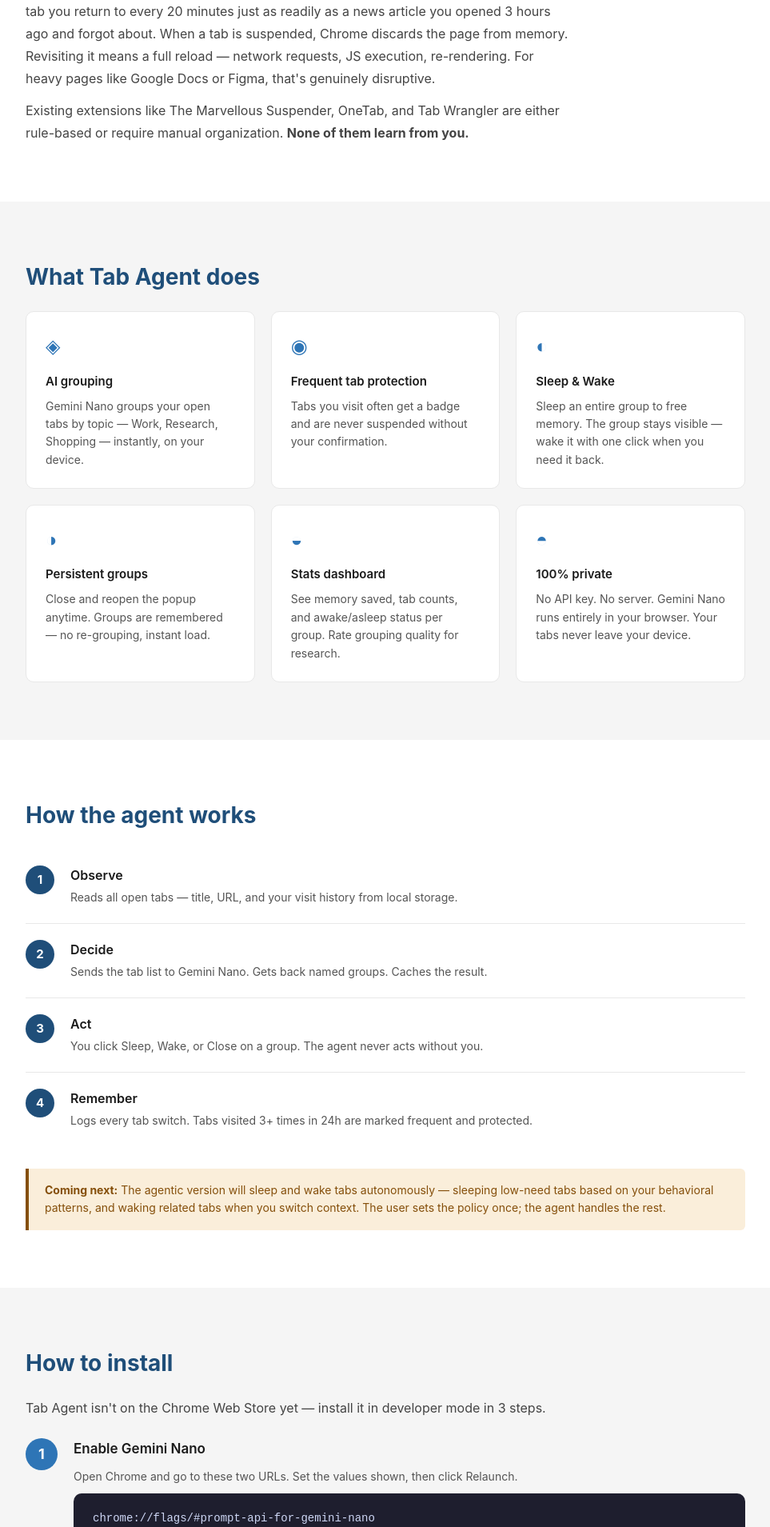
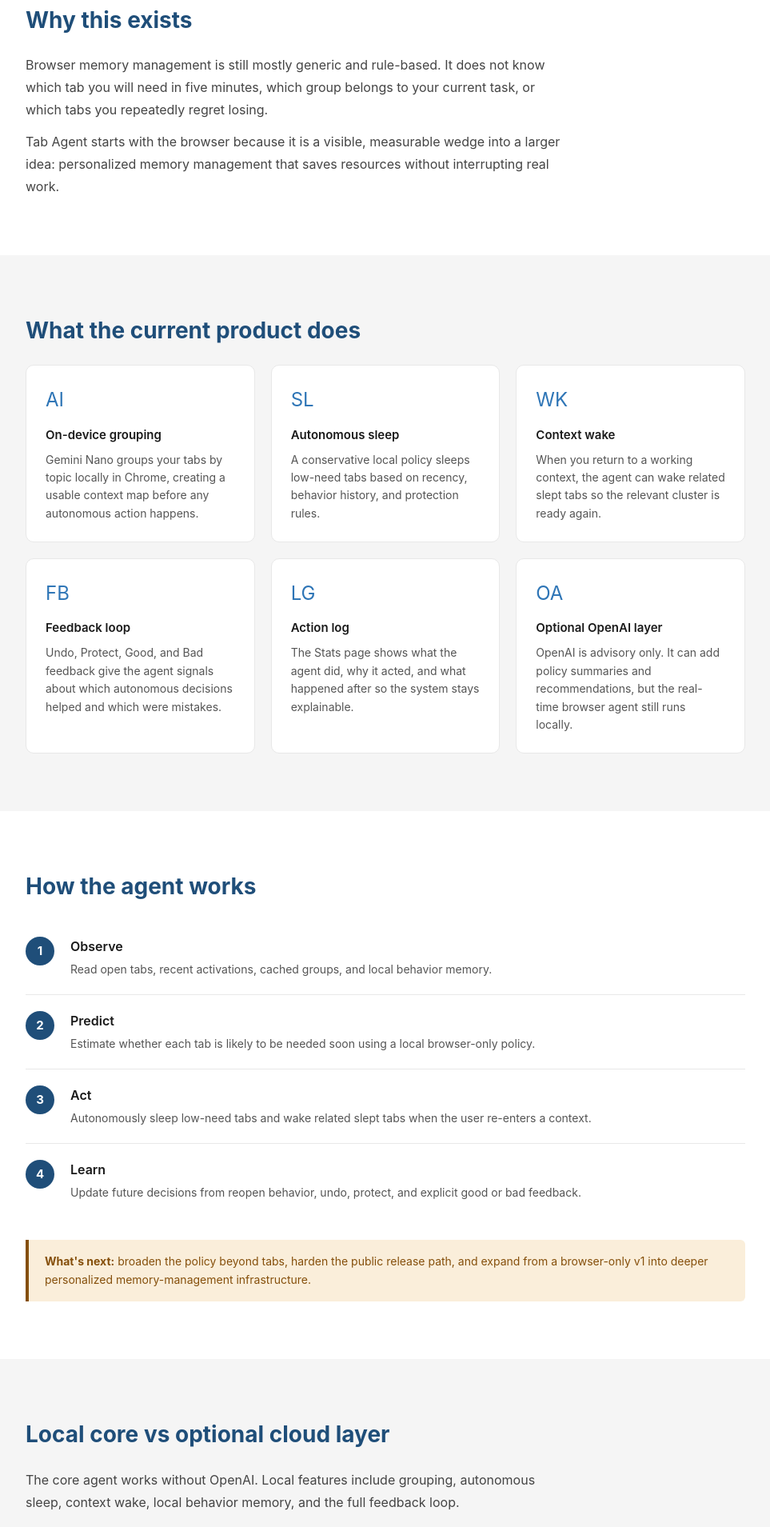
Before and after one commit to MaykaS/tab-agent-web, a Next.js app: page / in a window 1280 px wide. Shown: the part 780-2689 px from the top of the page at 80% size, without its empty margins (158-1121 px from the left). Built offline with nearby package versions, Linux system fonts and the light colour scheme.

Commit message:
docs: refresh site copy for agentic v1 positioning

```diff
--- a/app/page.js
+++ b/app/page.js
@@ -1,100 +1,138 @@
 import styles from './page.module.css'
 
 export default function Home() {
+  const features = [
+    {
+      icon: 'AI',
+      title: 'On-device grouping',
+      desc: 'Gemini Nano groups your tabs by topic locally in Chrome, creating a usable context map before any autonomous action happens.',
+    },
+    {
+      icon: 'SL',
+      title: 'Autonomous sleep',
+      desc: 'A conservative local policy sleeps low-need tabs based on recency, behavior history, and protection rules.',
+    },
+    {
+      icon: 'WK',
+      title: 'Context wake',
+      desc: 'When you return to a working context, the agent can wake related slept tabs so the relevant cluster is ready again.',
+    },
+    {
+      icon: 'FB',
+      title: 'Feedback loop',
+      desc: 'Undo, Protect, Good, and Bad feedback give the agent signals about which autonomous decisions helped and which were mistakes.',
+    },
+    {
+      icon: 'LG',
+      title: 'Action log',
+      desc: 'The Stats page shows what the agent did, why it acted, and what happened after so the system stays explainable.',
+    },
+    {
+      icon: 'OA',
+      title: 'Optional OpenAI layer',
+      desc: 'OpenAI is advisory only. It can add policy summaries and recommendations, but the real-time browser agent still runs locally.',
+    },
+  ]
+
+  const loop = [
+    {
+      step: 'Observe',
+      desc: 'Read open tabs, recent activations, cached groups, and local behavior memory.',
+    },
+    {
+      step: 'Predict',
+      desc: 'Estimate whether each tab is likely to be needed soon using a local browser-only policy.',
+    },
+    {
+      step: 'Act',
+      desc: 'Autonomously sleep low-need tabs and wake related slept tabs when the user re-enters a context.',
+    },
+    {
+      step: 'Learn',
+      desc: 'Update future decisions from reopen behavior, undo, protect, and explicit good or bad feedback.',
+    },
+  ]
+
   return (
     <main>
-
-      {/* ── Nav ── */}
       <nav className={styles.nav}>
         <span className={styles.navLogo}>Tab Agent</span>
         <div className={styles.navLinks}>
           <a href="/demo">Demo</a>
           <a href="/evals">Evals</a>
-          <a href="https://github.com/MaykaS/tab_agent" target="_blank" rel="noopener">GitHub</a>
+          <a href="https://github.com/MaykaS/tab_agent" target="_blank" rel="noopener">
+            GitHub
+          </a>
         </div>
       </nav>
 
-      {/* ── Hero ── */}
       <section className={styles.hero}>
         <div className={styles.heroInner}>
-          <div className={styles.badge}>Chrome Extension · Gemini Nano · On-device AI</div>
+          <div className={styles.badge}>Chrome extension | Gemini Nano | Browser-only v1</div>
           <h1 className={styles.heroTitle}>
-            Your tabs,<br />intelligently managed
+            A local-first browser
+            <br />
+            memory-management agent
           </h1>
           <p className={styles.heroSub}>
-            Tab Agent groups your open tabs by topic, learns which ones you actually return to,
-            and lets you sleep, wake, or close entire groups with one click.
-            No API key. No data leaves your device.
+            Tab Agent groups tabs, autonomously manages low-need tabs, wakes related contexts,
+            learns from feedback, and optionally adds OpenAI-powered summaries and
+            recommendations. The core agent runs locally in Chrome.
           </p>
           <div className={styles.heroCtas}>
             <a
               href="https://github.com/MaykaS/tab_agent"
               className={styles.btnPrimary}
-              target="_blank" rel="noopener"
+              target="_blank"
+              rel="noopener"
             >
               Install from GitHub
             </a>
             <a href="/demo" className={styles.btnSecondary}>
-              See how it works
+              Guided walkthrough
             </a>
           </div>
         </div>
       </section>
 
-      {/* ── Problem ── */}
       <section className={styles.section}>
         <div className={styles.inner}>
-          <h2 className={styles.sectionTitle}>The problem with tabs</h2>
+          <h2 className={styles.sectionTitle}>Why this exists</h2>
           <p className={styles.sectionText}>
-            Chrome's built-in tab suspension uses a fixed inactivity timer — it will suspend a Figma tab
-            you return to every 20 minutes just as readily as a news article you opened 3 hours ago and forgot about.
-            When a tab is suspended, Chrome discards the page from memory. Revisiting it means a full reload —
-            network requests, JS execution, re-rendering. For heavy pages like Google Docs or Figma, that's
-            genuinely disruptive.
+            Browser memory management is still mostly generic and rule-based. It does not know
+            which tab you will need in five minutes, which group belongs to your current task,
+            or which tabs you repeatedly regret losing.
           </p>
-          <p className={styles.sectionText} style={{marginTop: '12px'}}>
-            Existing extensions like The Marvellous Suspender, OneTab, and Tab Wrangler are either rule-based
-            or require manual organization. <strong>None of them learn from you.</strong>
+          <p className={styles.sectionText} style={{ marginTop: '12px' }}>
+            Tab Agent starts with the browser because it is a visible, measurable wedge into a
+            larger idea: personalized memory management that saves resources without interrupting
+            real work.
           </p>
         </div>
       </section>
 
-      {/* ── Features ── */}
       <section className={styles.sectionAlt}>
         <div className={styles.inner}>
-          <h2 className={styles.sectionTitle}>What Tab Agent does</h2>
+          <h2 className={styles.sectionTitle}>What the current product does</h2>
           <div className={styles.featureGrid}>
-            {[
-              { icon: "◈", title: "AI grouping", desc: "Gemini Nano groups your open tabs by topic — Work, Research, Shopping — instantly, on your device." },
-              { icon: "◉", title: "Frequent tab protection", desc: "Tabs you visit often get a badge and are never suspended without your confirmation." },
-              { icon: "◐", title: "Sleep & Wake", desc: "Sleep an entire group to free memory. The group stays visible — wake it with one click when you need it back." },
-              { icon: "◑", title: "Persistent groups", desc: "Close and reopen the popup anytime. Groups are remembered — no re-grouping, instant load." },
-              { icon: "◒", title: "Stats dashboard", desc: "See memory saved, tab counts, and awake/asleep status per group. Rate grouping quality for research." },
-              { icon: "◓", title: "100% private", desc: "No API key. No server. Gemini Nano runs entirely in your browser. Your tabs never leave your device." },
-            ].map(f => (
-              <div key={f.title} className={styles.featureCard}>
-                <div className={styles.featureIcon}>{f.icon}</div>
-                <h3 className={styles.featureTitle}>{f.title}</h3>
-                <p className={styles.featureDesc}>{f.desc}</p>
+            {features.map((feature) => (
+              <div key={feature.title} className={styles.featureCard}>
+                <div className={styles.featureIcon}>{feature.icon}</div>
+                <h3 className={styles.featureTitle}>{feature.title}</h3>
+                <p className={styles.featureDesc}>{feature.desc}</p>
               </div>
             ))}
           </div>
         </div>
       </section>
 
-      {/* ── Agent loop ── */}
       <section className={styles.section}>
         <div className={styles.inner}>
           <h2 className={styles.sectionTitle}>How the agent works</h2>
           <div className={styles.loopGrid}>
-            {[
-              { step: "Observe", desc: "Reads all open tabs — title, URL, and your visit history from local storage." },
-              { step: "Decide", desc: "Sends the tab list to Gemini Nano. Gets back named groups. Caches the result." },
-              { step: "Act", desc: "You click Sleep, Wake, or Close on a group. The agent never acts without you." },
-              { step: "Remember", desc: "Logs every tab switch. Tabs visited 3+ times in 24h are marked frequent and protected." },
-            ].map((item, i) => (
+            {loop.map((item, index) => (
               <div key={item.step} className={styles.loopStep}>
-                <div className={styles.loopNum}>{i + 1}</div>
+                <div className={styles.loopNum}>{index + 1}</div>
                 <div>
                   <div className={styles.loopStepTitle}>{item.step}</div>
                   <div className={styles.loopStepDesc}>{item.desc}</div>
@@ -103,19 +141,34 @@
             ))}
           </div>
           <div className={styles.callout}>
-            <strong>Coming next:</strong> The agentic version will sleep and wake tabs autonomously —
-            sleeping low-need tabs based on your behavioral patterns, and waking related tabs when you
-            switch context. The user sets the policy once; the agent handles the rest.
+            <strong>What&apos;s next:</strong> broaden the policy beyond tabs, harden the public
+            release path, and expand from a browser-only v1 into deeper personalized
+            memory-management infrastructure.
           </div>
         </div>
       </section>
 
-      {/* ── Install ── */}
+      <section className={styles.sectionAlt}>
+        <div className={styles.inner}>
+          <h2 className={styles.sectionTitle}>Local core vs optional cloud layer</h2>
+          <p className={styles.sectionText}>
+            The core agent works without OpenAI. Local features include grouping, autonomous
+            sleep, context wake, local behavior memory, and the full feedback loop.
+          </p>
+          <p className={styles.sectionText} style={{ marginTop: '12px' }}>
+            The optional backend layer adds study submission, admin review, and OpenAI-assisted
+            policy summaries. OpenAI is advisory only and does not control real-time browser
+            actions.
+          </p>
+        </div>
+      </section>
+
       <section className={styles.sectionAlt} id="install">
         <div className={styles.inner}>
           <h2 className={styles.sectionTitle}>How to install</h2>
-          <p className={styles.sectionText} style={{marginBottom: '24px'}}>
-            Tab Agent isn't on the Chrome Web Store yet — install it in developer mode in 3 steps.
+          <p className={styles.sectionText} style={{ marginBottom: '24px' }}>
+            The live site is the product page and backend surface. The real product is the Chrome
+            extension, which you currently install in developer mode from GitHub.
           </p>
 
           <div className={styles.installSteps}>
@@ -123,17 +176,18 @@
               <div className={styles.installNum}>1</div>
               <div>
                 <h3 className={styles.installTitle}>Enable Gemini Nano</h3>
-                <p>Open Chrome and go to these two URLs. Set the values shown, then click Relaunch.</p>
+                <p>Open Chrome and set these flags, then relaunch:</p>
                 <pre>{`chrome://flags/#prompt-api-for-gemini-nano
-→ Set to: Enabled
+-> Enabled
 
 chrome://flags/#optimization-guide-on-device-model
-→ Set to: Enabled BypassPerfRequirement`}</pre>
-                <p style={{marginTop: '12px'}}>Then open DevTools on any page and run:</p>
+-> Enabled BypassPerfRequirement`}</pre>
+                <p style={{ marginTop: '12px' }}>Then open DevTools and run:</p>
                 <pre>{`await LanguageModel.create()`}</pre>
-                <p style={{marginTop: '8px', fontSize: '14px', color: 'var(--gray-mid)'}}>
-                  This downloads the model (~3GB). Wait for it to finish, then verify with{' '}
-                  <code>await LanguageModel.availability()</code> — should return <code>"available"</code>.
+                <p style={{ marginTop: '8px', fontSize: '14px', color: 'var(--gray-mid)' }}>
+                  This downloads the local model. When it finishes, verify with{' '}
+                  <code>await LanguageModel.availability()</code> and confirm it returns{' '}
+                  <code>&quot;available&quot;</code>.
                 </p>
               </div>
             </div>
@@ -143,7 +197,7 @@
               <div>
                 <h3 className={styles.installTitle}>Download the extension</h3>
                 <p>
-                  Clone or download the repo from{' '}
+                  Clone or download the extension repo from{' '}
                   <a href="https://github.com/MaykaS/tab_agent" target="_blank" rel="noopener">
                     github.com/MaykaS/tab_agent
                   </a>
@@ -156,9 +210,14 @@
               <div className={styles.installNum}>3</div>
               <div>
                 <h3 className={styles.installTitle}>Load in Chrome</h3>
-                <p>Go to <code>chrome://extensions</code>, enable Developer mode, click Load unpacked, and select the <code>tab_agent</code> folder.</p>
-                <p style={{marginTop: '8px', fontSize: '14px', color: 'var(--gray-mid)'}}>
-                  Tab Agent appears in your toolbar. Click it to group your tabs.
+                <p>
+                  Go to <code>chrome://extensions</code>, enable Developer mode, click Load
+                  unpacked, and select the <code>tab agent</code> folder.
+                </p>
+                <p style={{ marginTop: '8px', fontSize: '14px', color: 'var(--gray-mid)' }}>
+                  After install, check the popup for grouping, open the Stats page, watch
+                  autonomous activity, and optionally generate an AI summary if the backend OpenAI
+                  layer is enabled.
                 </p>
               </div>
             </div>
@@ -166,48 +225,49 @@
         </div>
       </section>
 
-      {/* ── Research ── */}
       <section className={styles.section}>
         <div className={styles.inner}>
-          <h2 className={styles.sectionTitle}>Research project</h2>
+          <h2 className={styles.sectionTitle}>Research and product direction</h2>
           <p className={styles.sectionText}>
-            Tab Agent is a graduate research project at Cornell Johnson MBA, exploring agentic systems
-            for browser memory management. The project studies three claims:
+            Tab Agent began as a manual AI-assisted tab organizer and has now evolved into a
+            working agentic browser prototype. It is being used to test how autonomous tab memory
+            management compares with both static rules and manual assistant workflows.
           </p>
           <div className={styles.claimGrid}>
             <div className={styles.claim}>
-              <div className={styles.claimNum}>①</div>
-              <div>AI grouping matches how users mentally organize their tabs</div>
+              <div className={styles.claimNum}>1</div>
+              <div>Grouping quality should match how users mentally organize tabs.</div>
             </div>
             <div className={styles.claim}>
-              <div className={styles.claimNum}>②</div>
-              <div>Sleeping tabs via Tab Agent frees meaningful browser memory</div>
+              <div className={styles.claimNum}>2</div>
+              <div>Autonomous sleep should save meaningful browser memory.</div>
             </div>
             <div className={styles.claim}>
-              <div className={styles.claimNum}>③</div>
-              <div>Users find and manage tabs faster with Tab Agent than without</div>
+              <div className={styles.claimNum}>3</div>
+              <div>Users should manage and recover tab context faster than with manual baselines.</div>
             </div>
           </div>
-          <p className={styles.sectionText} style={{marginTop: '20px'}}>
-            Eval results will be published at <a href="/evals">/evals</a> after the study completes.
+          <p className={styles.sectionText} style={{ marginTop: '20px' }}>
+            More details on evaluation framing and comparison baselines live on{' '}
+            <a href="/evals">/evals</a>.
           </p>
         </div>
       </section>
 
-      {/* ── Footer ── */}
       <footer className={styles.footer}>
         <div className={styles.inner}>
           <div className={styles.footerInner}>
-            <span>Tab Agent · Maya Sagalin · Cornell Johnson MBA 2027</span>
+            <span>Tab Agent | Maya Sagalin | Cornell Johnson MBA 2027</span>
             <div className={styles.footerLinks}>
-              <a href="https://github.com/MaykaS/tab_agent" target="_blank" rel="noopener">GitHub</a>
+              <a href="https://github.com/MaykaS/tab_agent" target="_blank" rel="noopener">
+                GitHub
+              </a>
               <a href="/demo">Demo</a>
               <a href="/evals">Evals</a>
             </div>
           </div>
         </div>
       </footer>
-
     </main>
   )
 }
```
Also changed, not shown: app/demo/page.js (+83 -13 lines), app/evals/page.js (+90 -27 lines).
